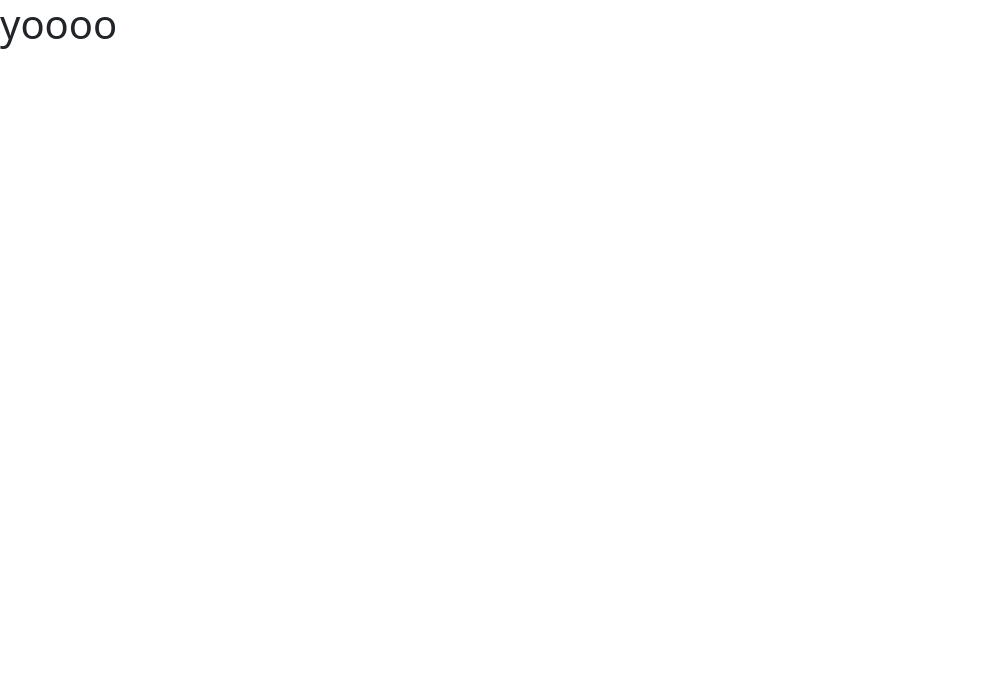
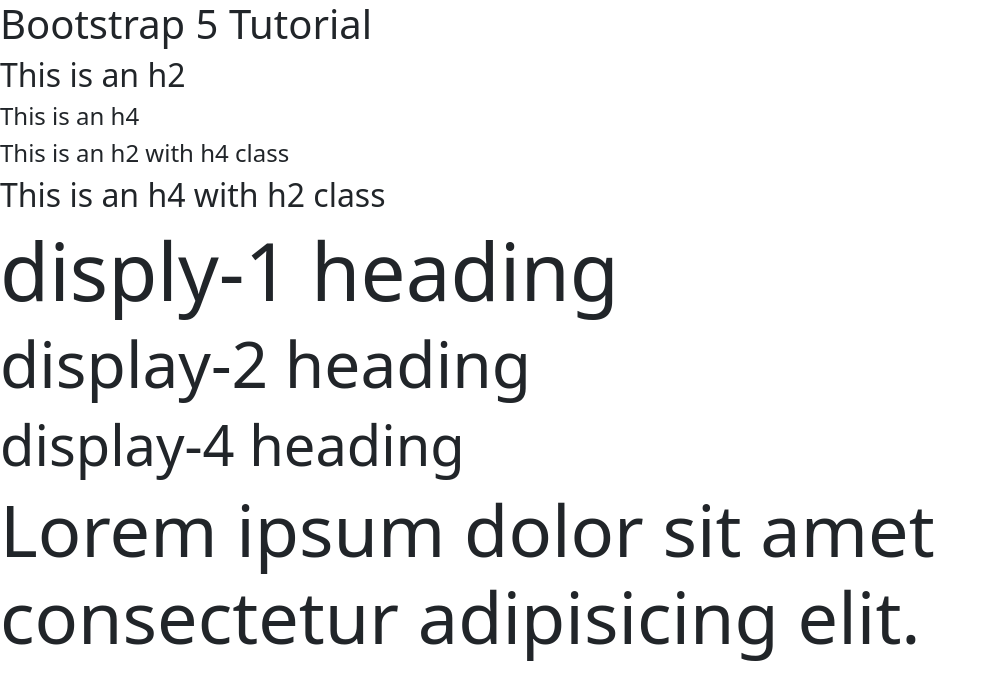
Before and after one commit to JhndaCoder/Learning-Bootstrap, a plain HTML site: page index.html in a window 1280 px wide. Shown: the whole page, without its empty margins (0-997 px from the left). Drawn offline with nearby package versions, Linux system fonts and the light colour scheme.

Commit message:
Heading and display heading tag

```diff
--- a/index.html
+++ b/index.html
@@ -12,7 +12,20 @@
 </head>
 
 <body>
-    <h1>yoooo</h1>
+
+    <!-- Heading Tag -->
+    <h1>Bootstrap 5 Tutorial</h1>
+    <h2>This is an h2</h2>
+    <h4>This is an h4</h4>
+    <h2 class="h4">This is an h2 with h4 class</h2>
+    <h4 class="h2">This is an h4 with h2 class</h4>
+
+    <!-- Display Headings -->
+
+    <h1 class="display-1">disply-1 heading</h1>
+    <h1 class="display-3">display-2 heading</h1>
+    <h1 class="display-4">display-4 heading</h1>
+    <p class="display-2">Lorem ipsum dolor sit amet consectetur adipisicing elit.</p>
 
 
 
```
